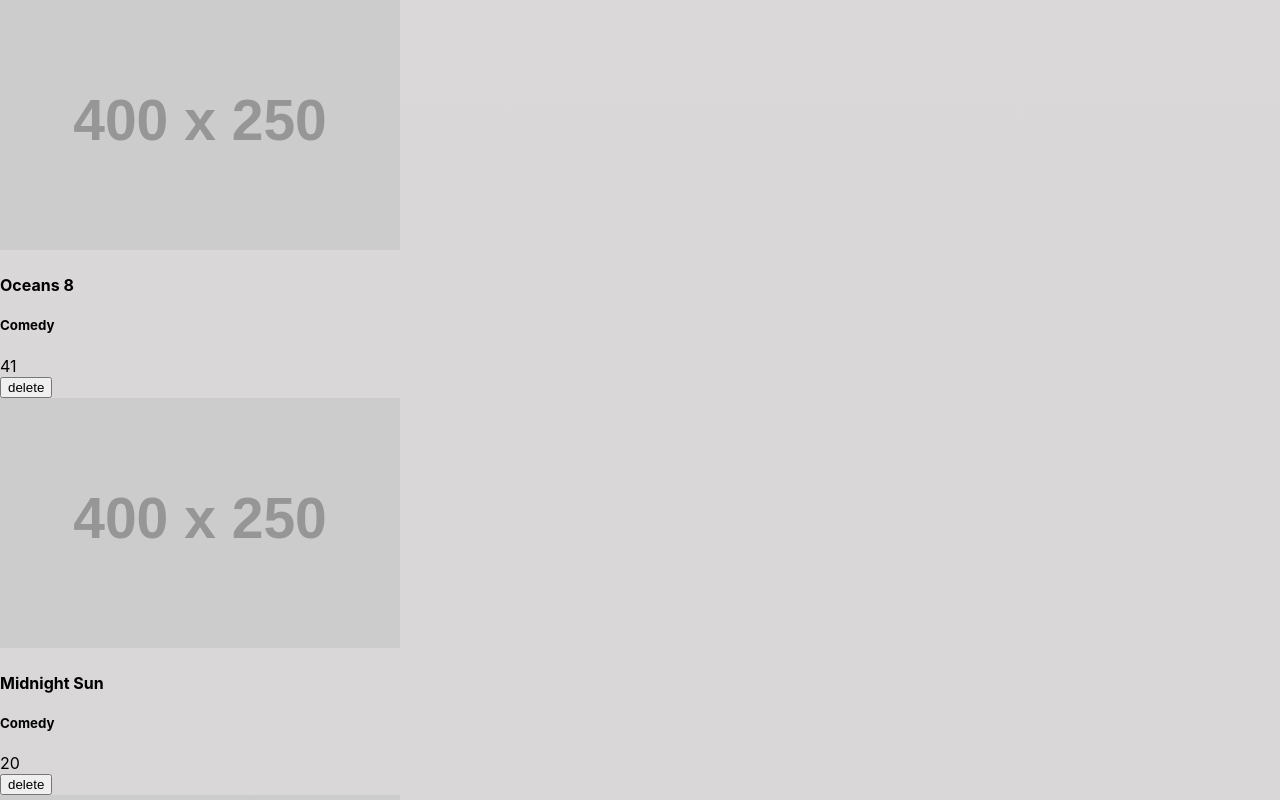
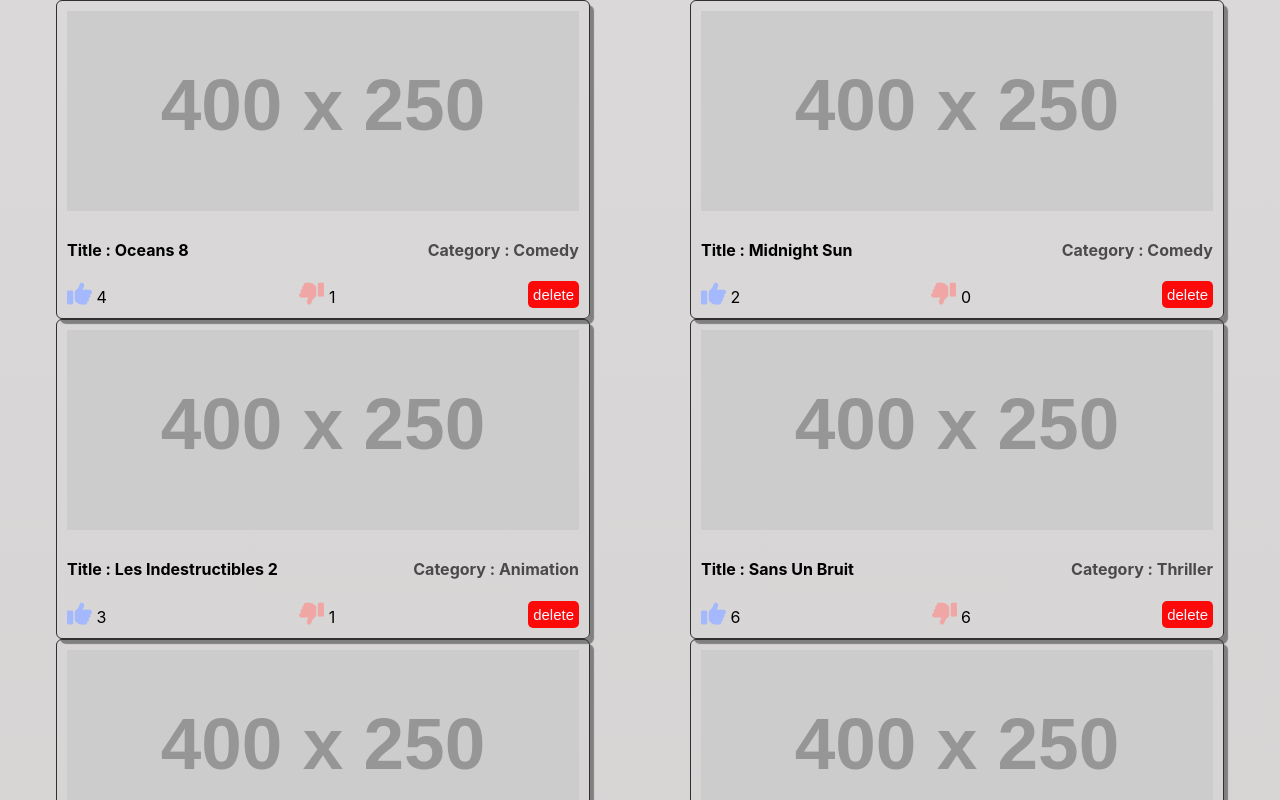
Before and after one commit to Abdeslamboulgou/react-interview-particeep, a React (Create React App) app: page / in a window 1280 px wide. Shown: the top 800 px of the page. Built offline with nearby package versions, Linux system fonts and the light colour scheme.

Commit message:
Ajout de style des composants

```diff
--- a/public/index.html
+++ b/public/index.html
@@ -24,6 +24,8 @@
       work correctly both with client-side routing and a non-root public URL.
       Learn how to configure a non-root public URL by running `npm run build`.
     -->
+    <link rel="stylesheet" href="https://cdnjs.cloudflare.com/ajax/libs/font-awesome/6.0.0-beta2/css/all.min.css" integrity="sha512-YWzhKL2whUzgiheMoBFwW8CKV4qpHQAEuvilg9FAn5VJUDwKZZxkJNuGM4XkWuk94WCrrwslk8yWNGmY1EduTA==" crossorigin="anonymous" referrerpolicy="no-referrer" />
+
     <title>React App</title>
   </head>
   <body>
--- a/src/components/MoviesCard.js
+++ b/src/components/MoviesCard.js
@@ -1,18 +1,22 @@
 import React from 'react';
+import '../styles/moviesCard.css';
 
 function MoviesCard({movie}) {
     return (
         <div className="movies-card">
-              <div>
+              <div >
                   <img className="movies_card_image" src="https://via.placeholder.com/400x250 " alt="" />
-                  <h4>{movie.title}</h4>
-                  <div className="movie_card_category"><h5>{movie.category}</h5></div>
+                <div className='title_category'>
+                  <h4>title : {movie.title}</h4>
+                  <h4 id='category'>Category : {movie.category}</h4>
+                  </div>
               </div>
               <div className="movie_like_dislike">
-                  <span>{movie.likes}</span>
-                  <span>{movie.dislikes}</span>
+                  <span> <i class="fas fa-thumbs-up"></i>  {movie.likes} </span>
+                  <span> <i class="fas fa-thumbs-down"></i>  {movie.dislikes}</span>
+
+              <button type='button' className='delete_movie_card' >delete</button>
               </div>
-              <button type='button' className='delete_movie_card' >delete</button>
         </div>
     );
 }
--- a/src/pages/Home.js
+++ b/src/pages/Home.js
@@ -1,6 +1,7 @@
 import React from 'react';
 import movies from '../components/movies'
 import MoviesCard from '../components/MoviesCard';
+import '../styles/home.css'
 
 function Home() {
     return (
--- /dev/null
+++ b/src/styles/home.css
@@ -0,0 +1,11 @@
+.movies{
+	display: flex;
+	align-items: flex-start;
+	justify-content: center;
+	flex-direction: row;
+    flex-wrap: wrap;
+    height: max-content;
+    min-height: 40vh;
+    min-width: 100vh;
+	text-transform: capitalize;
+}
--- /dev/null
+++ b/src/styles/moviesCard.css
@@ -0,0 +1,82 @@
+.movies-card{
+
+    width: 40%;
+    padding: 10px;
+    border: 1px solid rgb(49, 48, 48);
+    box-shadow: 4px 5px 1px gray;
+    border-radius: 6px;
+    margin:auto 50px;
+    word-wrap: break-word;
+
+}
+.title_category{
+    display: flex;
+    justify-content: space-between;
+}
+.movies-card:hover{
+background-color: rgb(38, 39, 39);
+color: rgb(255, 255, 255);
+}
+h4{
+font-weight: bolder;
+margin-top: 5px;
+}
+#category{
+    color: rgb(41, 40, 40);
+    opacity: 0.8;
+}
+.movies-card img{
+object-fit: cover;
+flex-shrink: 1;
+width: 100%;
+height: 200px;
+margin-bottom: 20px;
+}
+.movies-card img:hover{
+animation: arrier 2s forwards;
+}
+@keyframes arrier {
+0%{
+transform: scale(0.95);
+box-shadow: 0 2px 5px  rgb(32, 31, 31);
+}
+100%{
+    transform: scale(1);
+}
+}
+.delete_movie_card{
+background-color: rgb(252, 10, 10);
+font-size: 15px;
+padding: 5px;
+color: aliceblue;
+border: 0.5px;
+border-radius: 5px;
+outline: none;
+cursor: pointer;
+}
+.delete_movie_card:hover{
+background-color: rgb(240, 178, 181);
+color: rgb(209, 0, 0);
+margin-left: 2px;
+}
+.fa-thumbs-down{
+    transform: scaleX(-1);
+    font-size: 25px;
+    color: rgb(241, 166, 166);
+
+}
+.fa-thumbs-down:hover{
+    color: rgb(245, 133, 139);
+}
+.fa-thumbs-up{
+    font-size: 25px;
+    color: rgb(163, 184, 253);
+
+}
+.fa-thumbs-up:hover{
+    color: blue;
+}
+.movie_like_dislike{
+    display: flex;
+    justify-content: space-between;
+}
```
